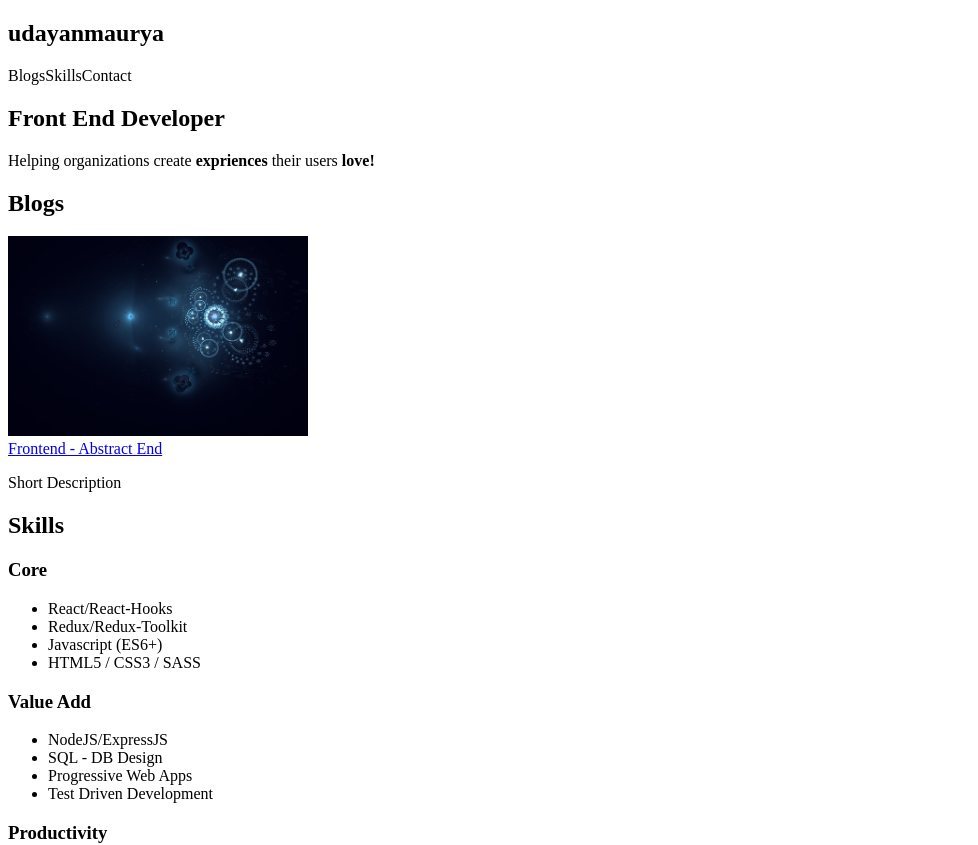
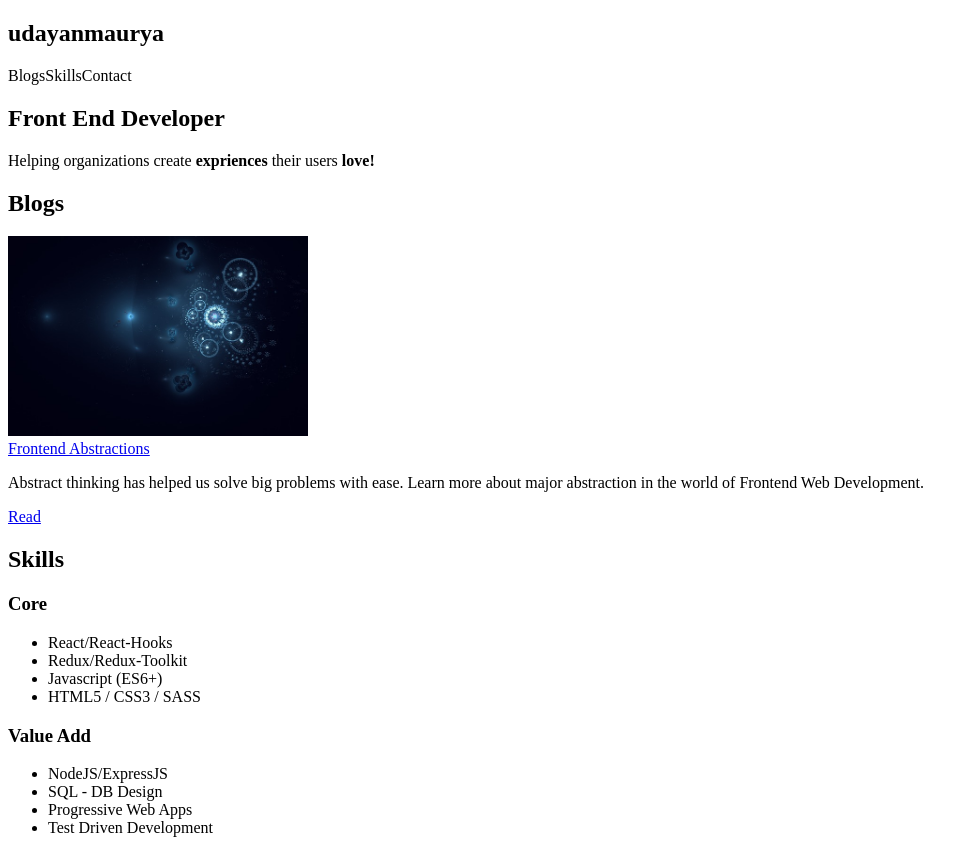
Before and after one commit to edishu/portfolio-website-2, a Next.js app: page / in a window 1280 px wide. Shown: the top 845 px of the page, without its empty margins (0-978 px from the left). Built offline with nearby package versions, Linux system fonts and the light colour scheme.

Commit message:
Added link to first blog

```diff
--- a/pages/index.js
+++ b/pages/index.js
@@ -52,8 +52,9 @@ export default function Home() {
         <div className="flex flex-col items-center max-h-96 overflow-auto">
           <Blog
             imgSrc="/abstract.jpg"
-            title="Frontend - Abstract End"
-            subTitle="Short Description"
+            title="Frontend Abstractions"
+            subTitle="Abstract thinking has helped us solve big problems with ease. Learn more about major abstraction in the world of Frontend Web Development."
+            linkTo="https://dev.to/udayanmaurya/frontend-abstractions-4pca"
           />
         </div>
       </section>
@@ -132,7 +133,7 @@ export default function Home() {
   );
 }
 
-const Blog = ({ imgSrc, title, subTitle }) => {
+const Blog = ({ imgSrc, title, subTitle, linkTo }) => {
   return (
     <div
       className="border border-black border-solid rounded-xl
@@ -142,14 +143,22 @@ const Blog = ({ imgSrc, title, subTitle }) => {
       <Image src={imgSrc} width={300} height={200} className="rounded-xl" />
       <div className="p-10">
         <a
-          href="https://dev.to/"
+          href={linkTo}
           target="_blank"
           className="text-3xl font-bold font-kumbh mb-4 outline-none
           focus:ring ring-black ring-offset-1 hover:underline"
         >
           {title}
         </a>
-        <p className="text-gray-600 text-lg">{subTitle}</p>
+        <p className="text-gray-600 text-lg mb-2">{subTitle}</p>
+        <a
+          href={linkTo}
+          target="_blank"
+          className="mb-4 font-bold outline-none underline text-blue-700
+          focus:ring ring-blue-700 ring-offset-1 hover:text-indigo-700"
+        >
+          Read
+        </a>
       </div>
     </div>
   );
```
